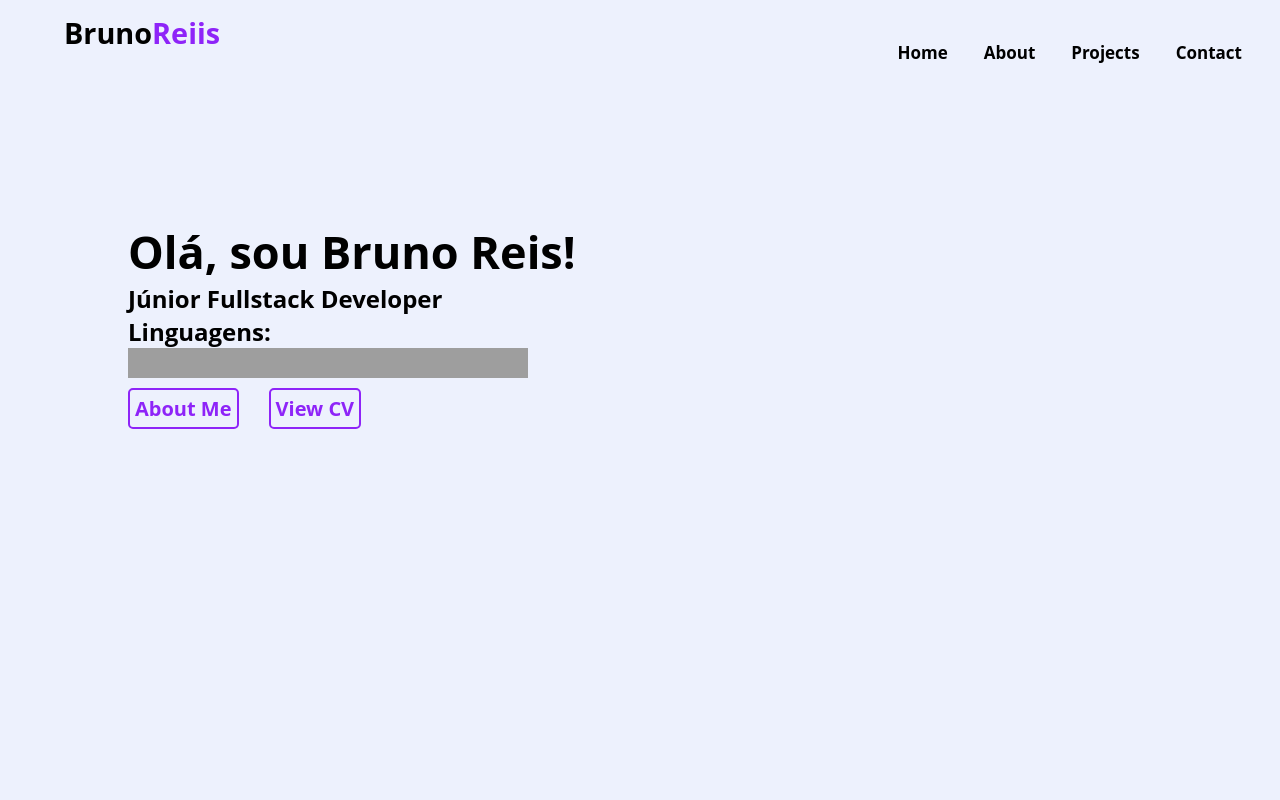
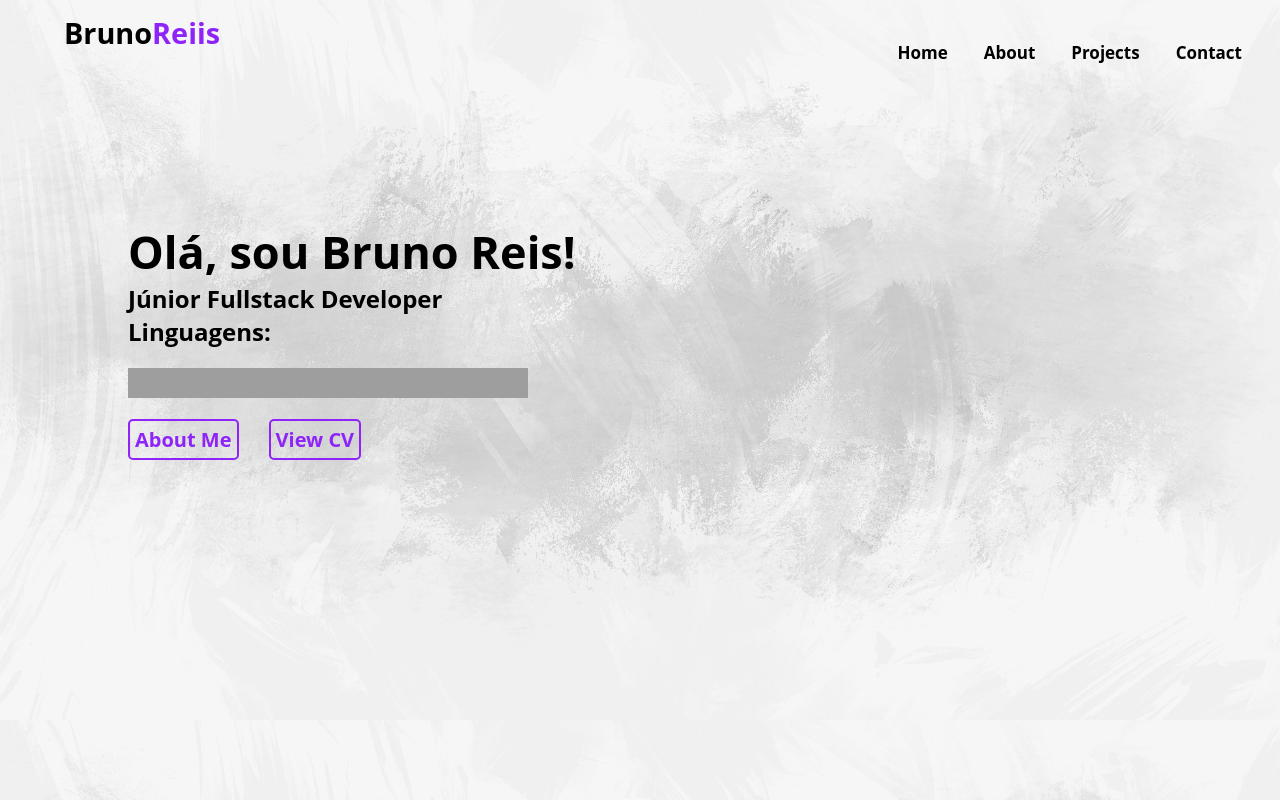
Before and after one commit to BrunoReiis/Portfolio, a React (Create React App) app: page / in a window 1280 px wide. Built offline with nearby package versions, Linux system fonts and the light colour scheme; grey boxes are pictures that could not be loaded.

Commit message:
Adicionando Background e arrumando navbar

```diff
--- a/src/App.css
+++ b/src/App.css
@@ -2,5 +2,4 @@
     margin: 0;
     padding: 0;
     text-decoration: none;
-    background: #edf1fd;
 }
--- a/src/components/Navbar.css
+++ b/src/components/Navbar.css
@@ -87,6 +87,7 @@ span{
     }
 
     ul{
+        background: url('/public/fundo.png');
         position: fixed;
         width: 100%;
         height: 100vh;
--- a/src/index.css
+++ b/src/index.css
@@ -5,6 +5,9 @@ body {
     sans-serif;
   -webkit-font-smoothing: antialiased;
   -moz-osx-font-smoothing: grayscale;
+  background: url('/public/fundo.png');
+  background-repeat: initial;
+  background-size: cover;
 }
 
 code {
--- a/src/pages/Home.css
+++ b/src/pages/Home.css
@@ -13,8 +13,8 @@
     margin: 0 15px;
     margin-top: 10px;
     padding: 5px;
-    background-color: #edf1fd;
     color: #8e24f8;
+    background: none;
     border: 2px solid #8e24f8;
     border-radius: 5px;
     font-size: 20px;
@@ -38,6 +38,12 @@
     animation-iteration-count: 1;
 }
 
+.iconsLinguagens{
+    margin-top: 2%;
+    margin-bottom: 1%;
+}
+
 .iconsLinguagens img:hover{
     cursor: pointer;
+    transform: scale(1.1);
 }
```
Also changed, not shown: public/fundo.png (added).
